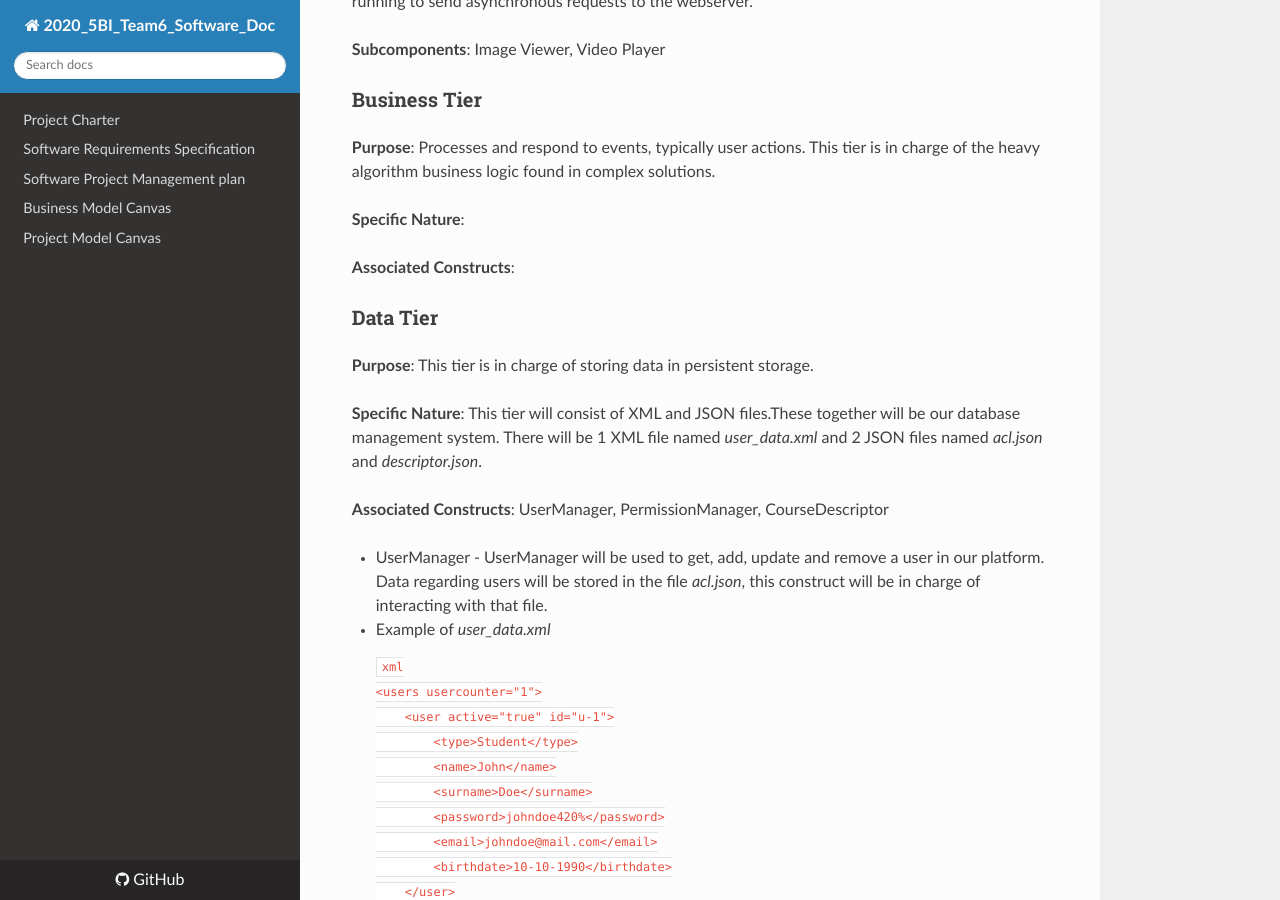
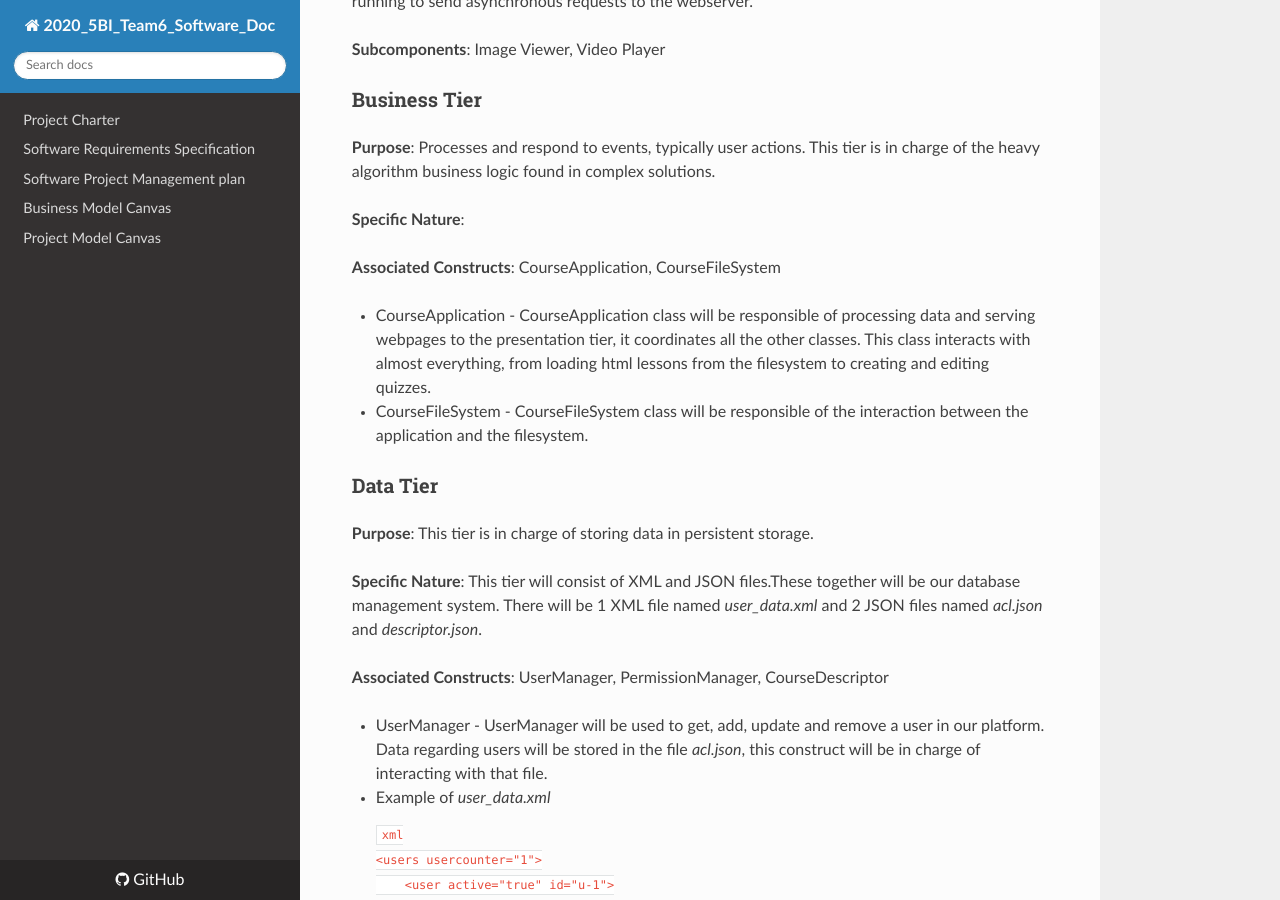
Before and after one commit to KilliKrate/Software-Documentation-G6, an MkDocs documentation site: the page built from docs/Architecture and Design/index.md, in a window 1280 px wide and 900 px high, scrolled down 3072 px. Built offline with MkDocs 1.6.1, drawn with Linux system fonts in a browser that asks for light colours; nearby versions of some CDN libraries.

Commit message:
Added construct to Business Tier in Architecture and Design doc

```diff
--- a/docs/Architecture and Design/index.md
+++ b/docs/Architecture and Design/index.md
@@ -95,7 +95,11 @@ The architecture system for the Lezioni alla Pari apllication is a 3-tier applic
 
 **Specific Nature**:
 
-**Associated Constructs**:
+**Associated Constructs**: CourseApplication, CourseFileSystem
+
+  - CourseApplication - CourseApplication class will be responsible of processing data and serving webpages to the presentation tier, it coordinates all the other classes. This class interacts with almost everything, from loading html lessons from the filesystem to creating and editing quizzes.
+
+  - CourseFileSystem - CourseFileSystem class will be responsible of the interaction between the application and the filesystem.
 
 ### Data Tier
 
@@ -222,6 +226,6 @@ This view is user created, when the application enters the Course/Topic/Lesson m
 
 This view is created when opening the application. This view manages the login, and the registration if needed, of users in order to give them the proper authorizations.
 
-## Registration View
+### Registration View
 
 This view is user created, when the users chooses to create a new account from the Login view. This view handles the basic operations of creating a new user on the platform.
```
